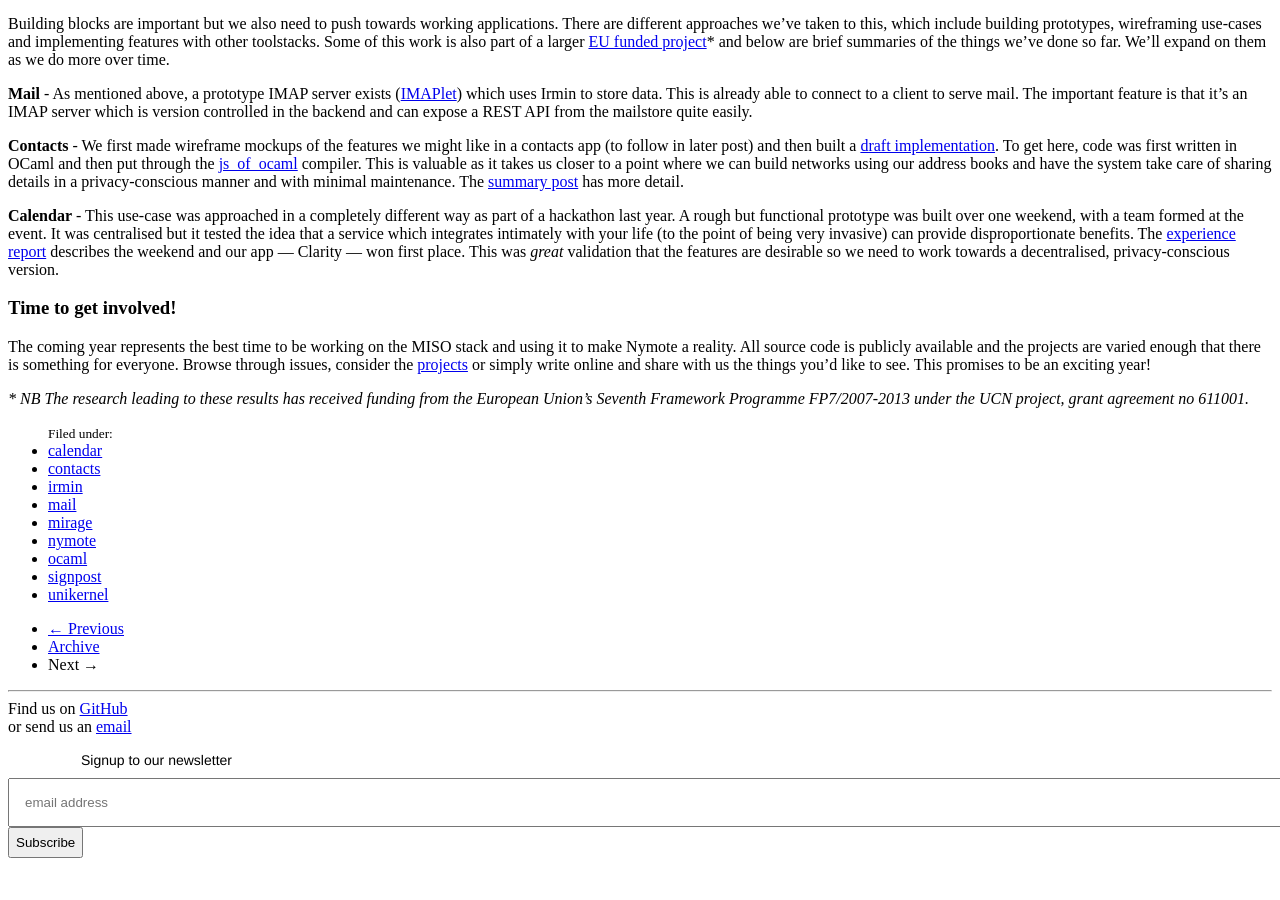
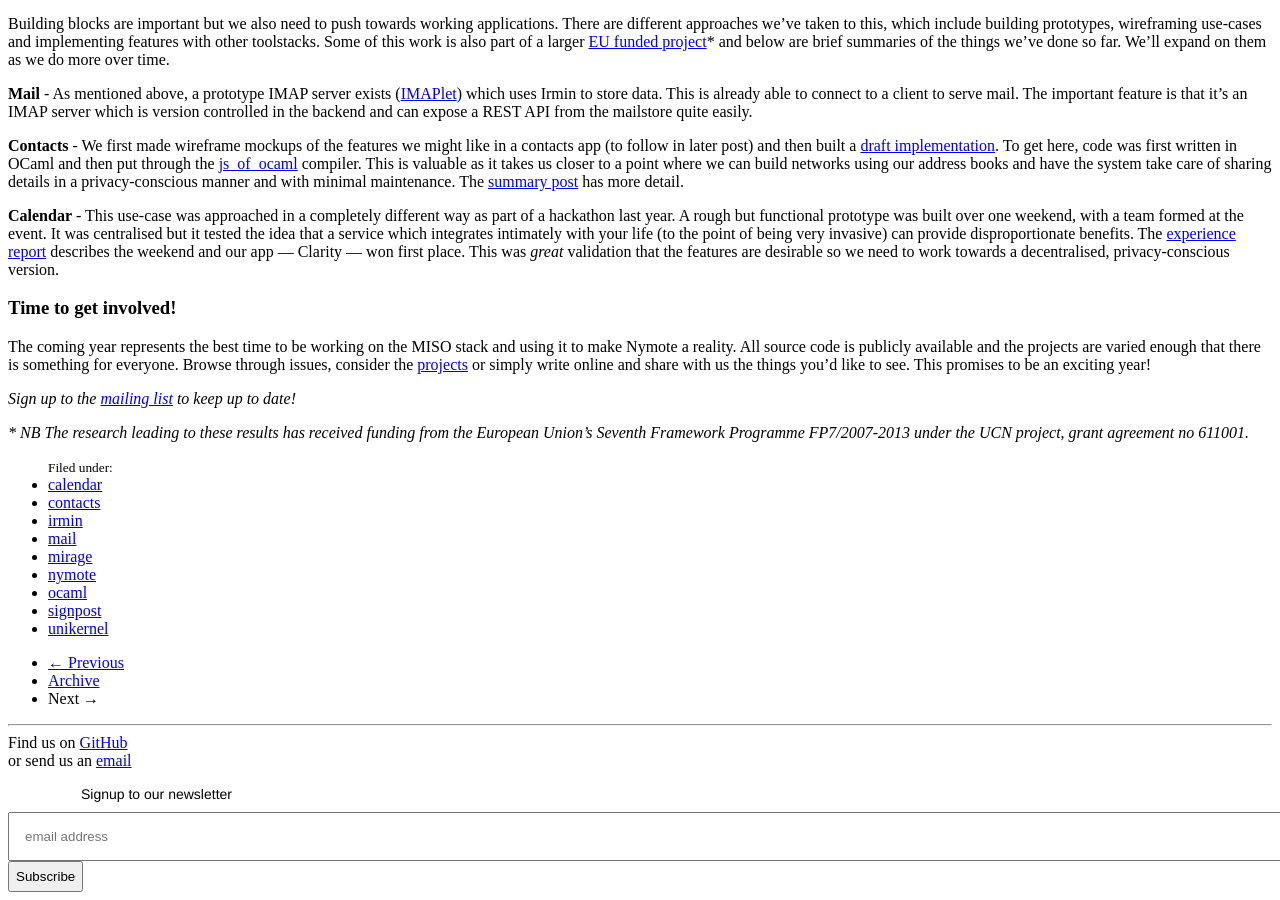
Before and after one commit to nymote/nymote.github.io, a Jekyll site: the page built from blog/_posts/2015-01-20-brewing-miso-to-serve-nymote.md, in a window 1280 px wide and 900 px high, scrolled down 1838 px. Built offline with Jekyll 4.4.1, drawn with Linux system fonts in a browser that asks for light colours; nearby versions of some CDN libraries; library files that are not in the unit come from our copies; Markdown is read by kramdown in place of the engine named in the settings; comment, search, counter and statistics services are not loaded; before the commit the page ends 2704 px from its top, so only the background shows below that.

Commit message:
add link to mailing list

```diff
--- a/blog/_posts/2015-01-20-brewing-miso-to-serve-nymote.md
+++ b/blog/_posts/2015-01-20-brewing-miso-to-serve-nymote.md
@@ -206,6 +206,8 @@
 share with us the things you'd like to see.
 This promises to be an exciting year!
 
+*Sign up to the [mailing list][nym-list] to keep up to date!*
+
 *\* NB The research leading to these results has received
 funding from the European Union's Seventh Framework Programme FP7/2007-2013
 under the UCN project, grant agreement no 611001.*
@@ -251,3 +253,5 @@
 [js_of_ocaml]: http://ocsigen.org/js_of_ocaml/
 [yan-writeup]: http://yansnotes.blogspot.co.uk/2015/01/work-summary-ocaml-labs.html
 [seedhack]: http://seedcamp.com/seedhack-5-0/
+
+[nym-list]: http://nymote.us5.list-manage.com/subscribe?u=8a83b2d5453bba2ee5838b4ad&id=a41245094c
```
